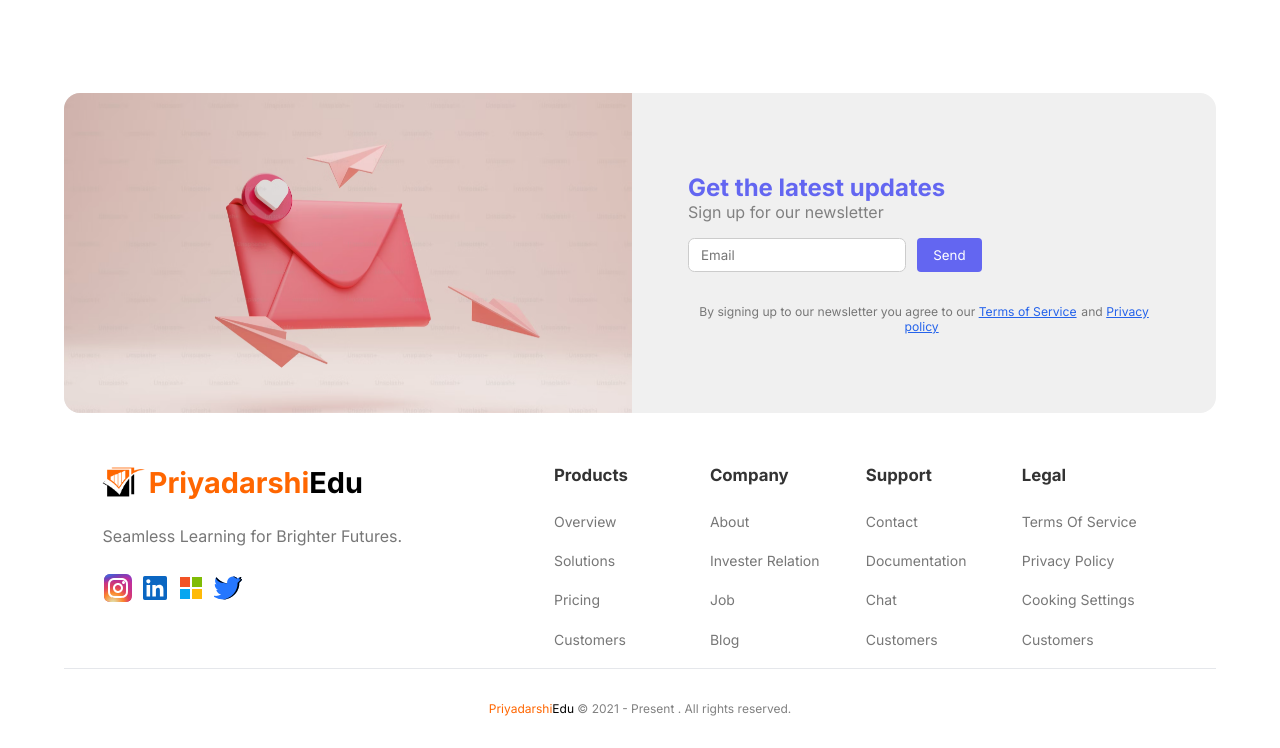
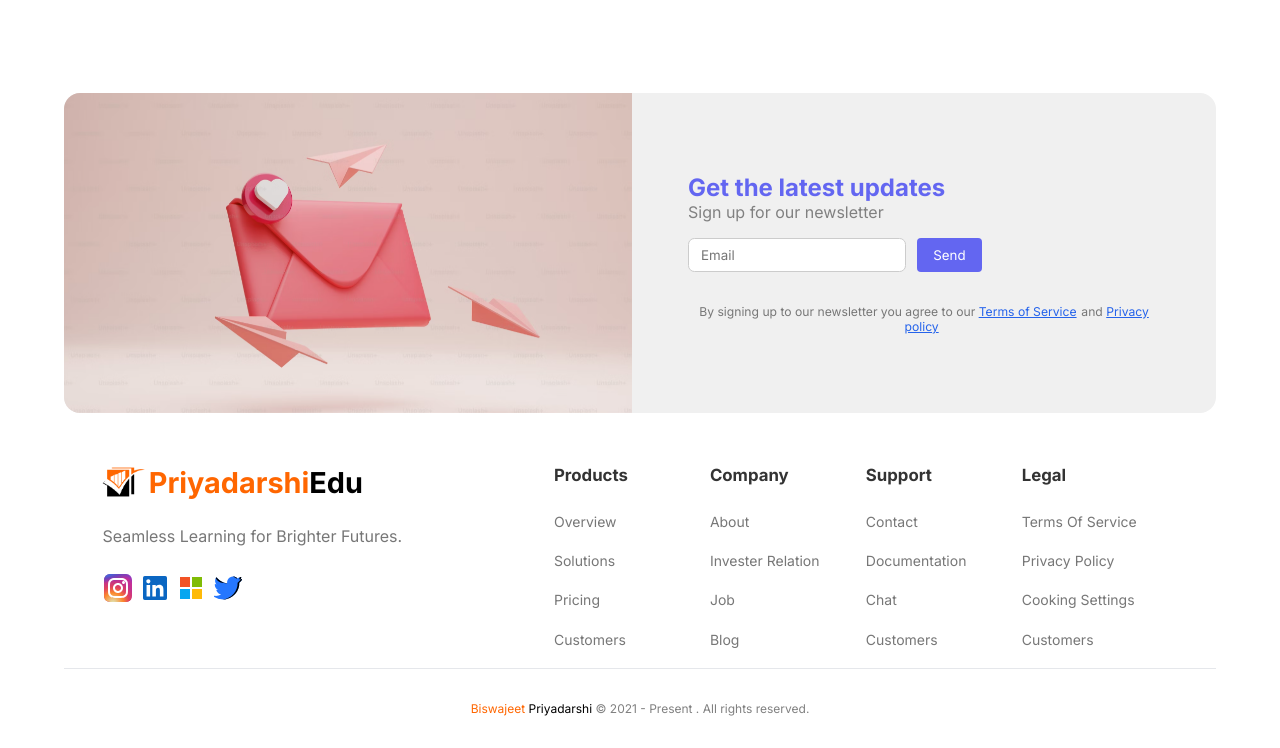
Before and after one commit to Priyadarshi4n/PriyadarshiEdu, a plain HTML site: page index.html in a window 1280 px wide. Shown: the part 2196-2944 px from the top of the page. Drawn offline with Linux system fonts and the light colour scheme.

Commit message:
Update index.html

```diff
--- a/index.html
+++ b/index.html
@@ -369,7 +369,7 @@
     </footer>
 
     <div class="footer-copyright">
-        <span class="logo-first">Priyadarshi<span class="logo-second">Edu</span></span>
+        <span class="logo-first">Biswajeet <span class="logo-second">Priyadarshi</span></span>
         © 2021 - Present . All rights reserved.
     </div>
   </div>
```
